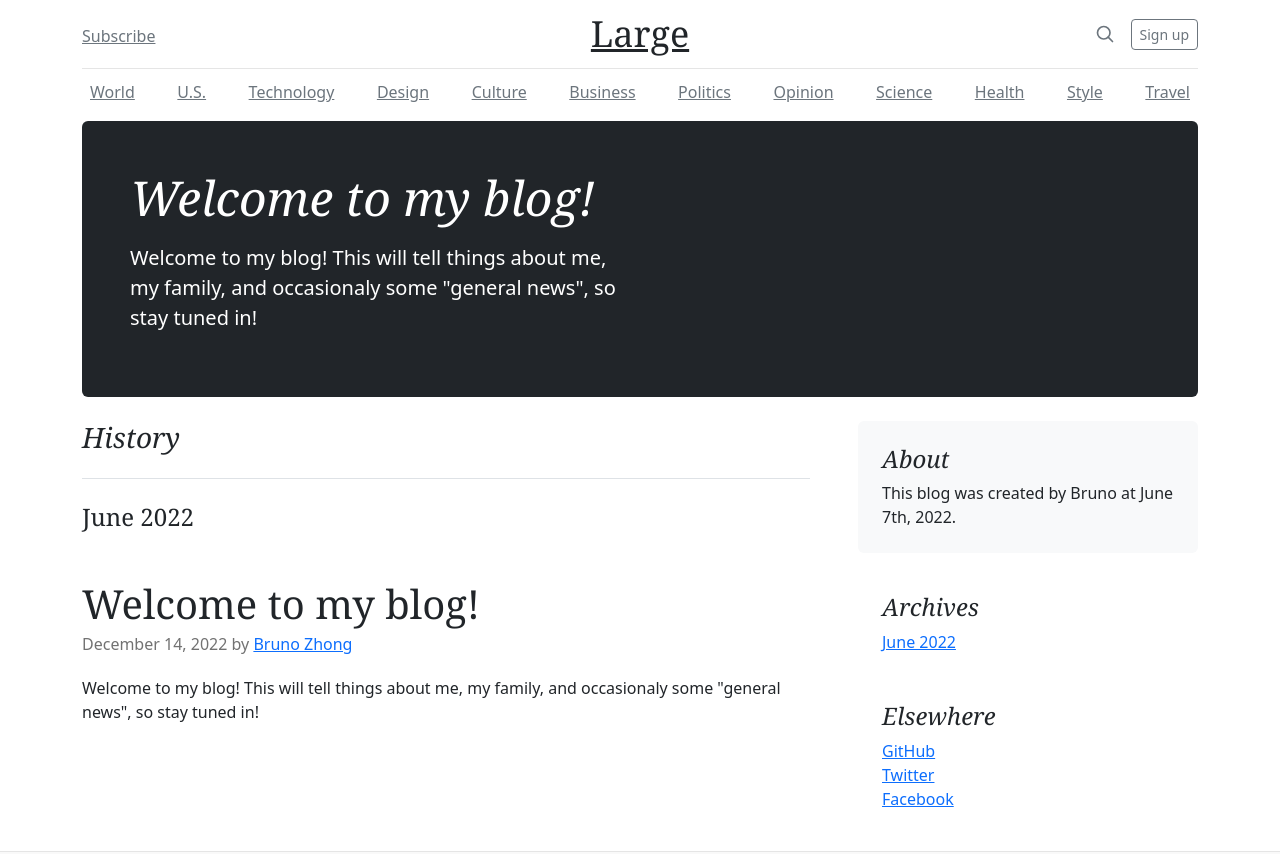
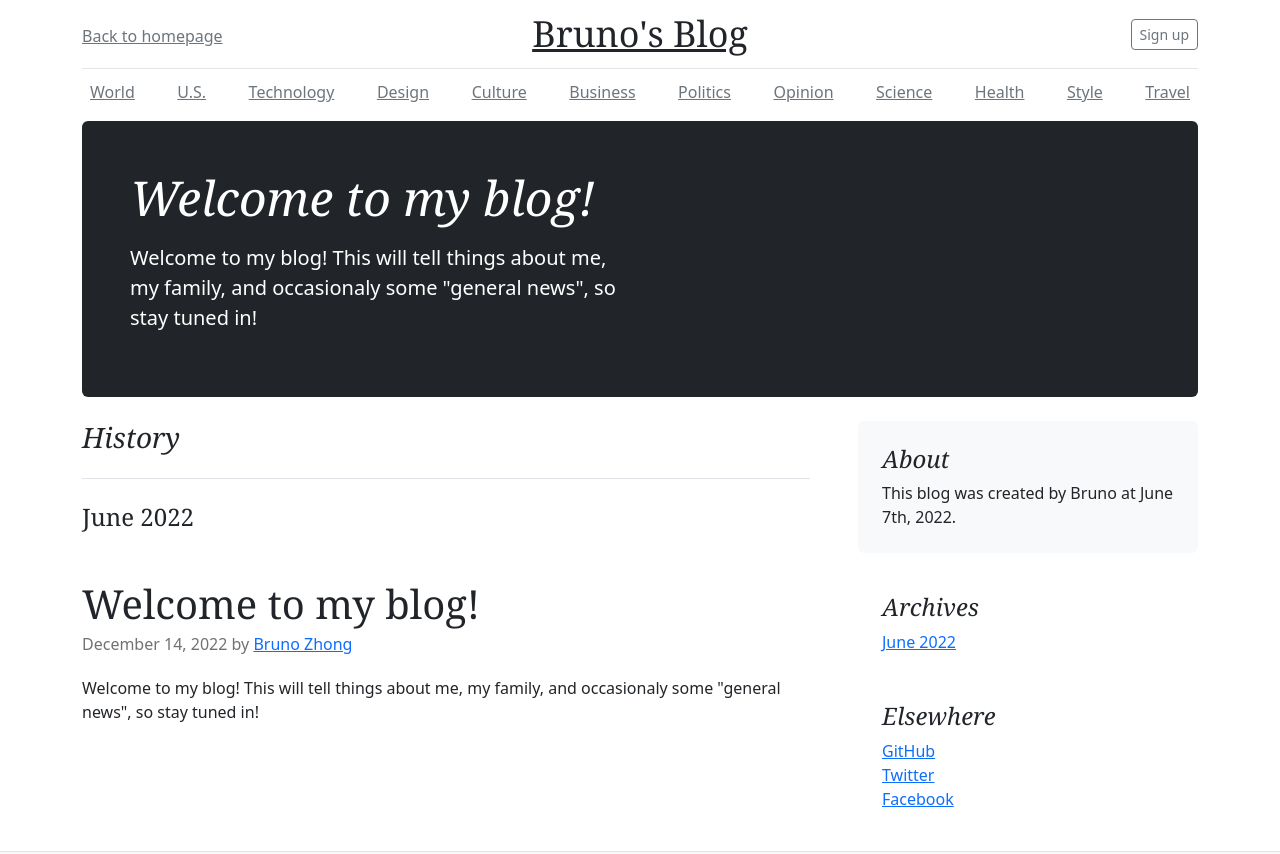
Before and after one commit to Brunozhon/bruno-blog, a plain HTML site: page index.html in a window 1280 px wide. Shown: the top 854 px of the page. Drawn offline with nearby package versions, Linux system fonts and the light colour scheme.

Commit message:
Update index.html

```diff
--- a/index.html
+++ b/index.html
@@ -70,15 +70,15 @@
   <header class="blog-header lh-1 py-3">
     <div class="row flex-nowrap justify-content-between align-items-center">
       <div class="col-4 pt-1">
-        <a class="link-secondary" href="#">Subscribe</a>
+        <a class="link-secondary" href="/">Back to homepage</a>
       </div>
       <div class="col-4 text-center">
-        <a class="blog-header-logo text-dark" href="#">Large</a>
+        <a class="blog-header-logo text-dark" href="#">Bruno's Blog</a>
       </div>
       <div class="col-4 d-flex justify-content-end align-items-center">
-        <a class="link-secondary" href="#" aria-label="Search">
+        <!--<a class="link-secondary" href="#" aria-label="Search">
           <svg xmlns="http://www.w3.org/2000/svg" width="20" height="20" fill="none" stroke="currentColor" stroke-linecap="round" stroke-linejoin="round" stroke-width="2" class="mx-3" role="img" viewBox="0 0 24 24"><title>Search</title><circle cx="10.5" cy="10.5" r="7.5"/><path d="M21 21l-5.2-5.2"/></svg>
-        </a>
+        </a>-->
         <a class="btn btn-sm btn-outline-secondary" href="#">Sign up</a>
       </div>
     </div>
@@ -138,7 +138,6 @@
         </div>
         <div class="col-auto d-none d-lg-block">
           <svg class="bd-placeholder-img" width="200" height="250" xmlns="http://www.w3.org/2000/svg" role="img" aria-label="Placeholder: Thumbnail" preserveAspectRatio="xMidYMid slice" focusable="false"><title>Placeholder</title><rect width="100%" height="100%" fill="#55595c"/><text x="50%" y="50%" fill="#eceeef" dy=".3em">Thumbnail</text></svg>
-
         </div>
       </div>
     </div>
```
